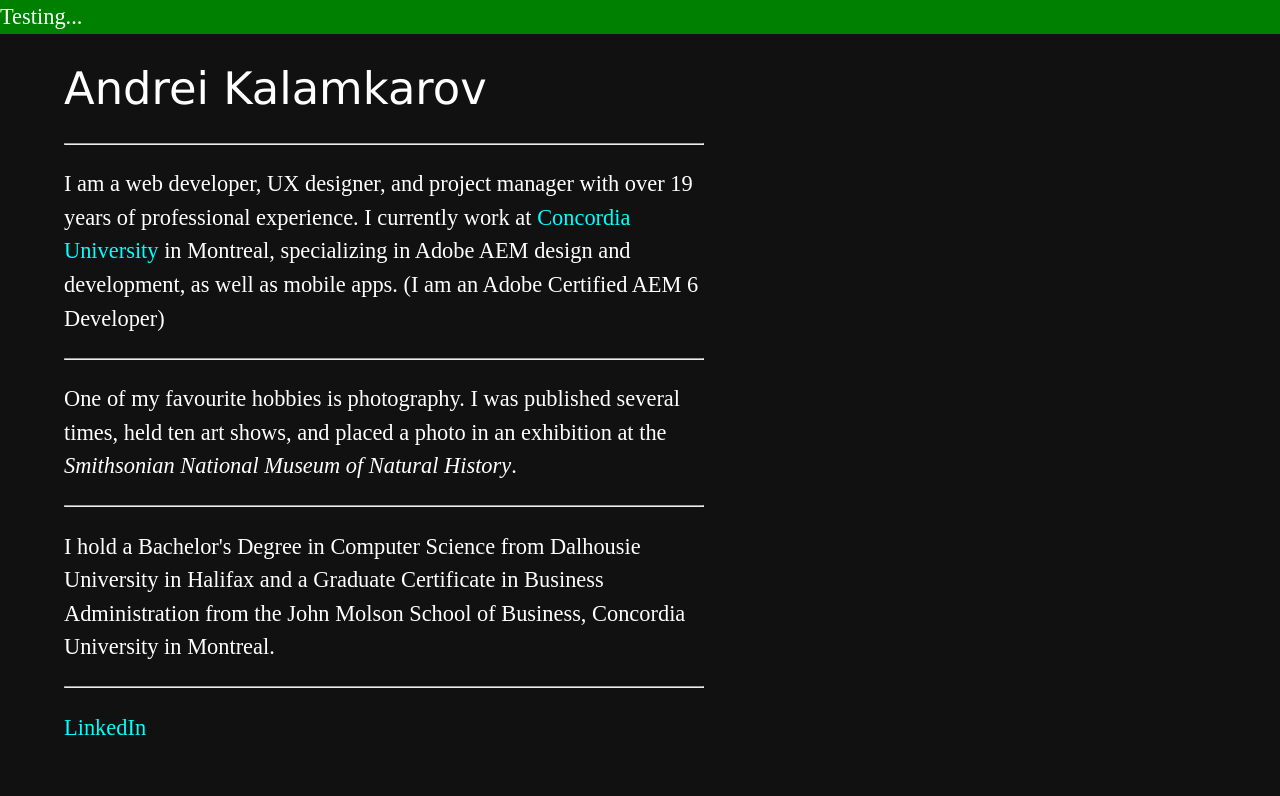
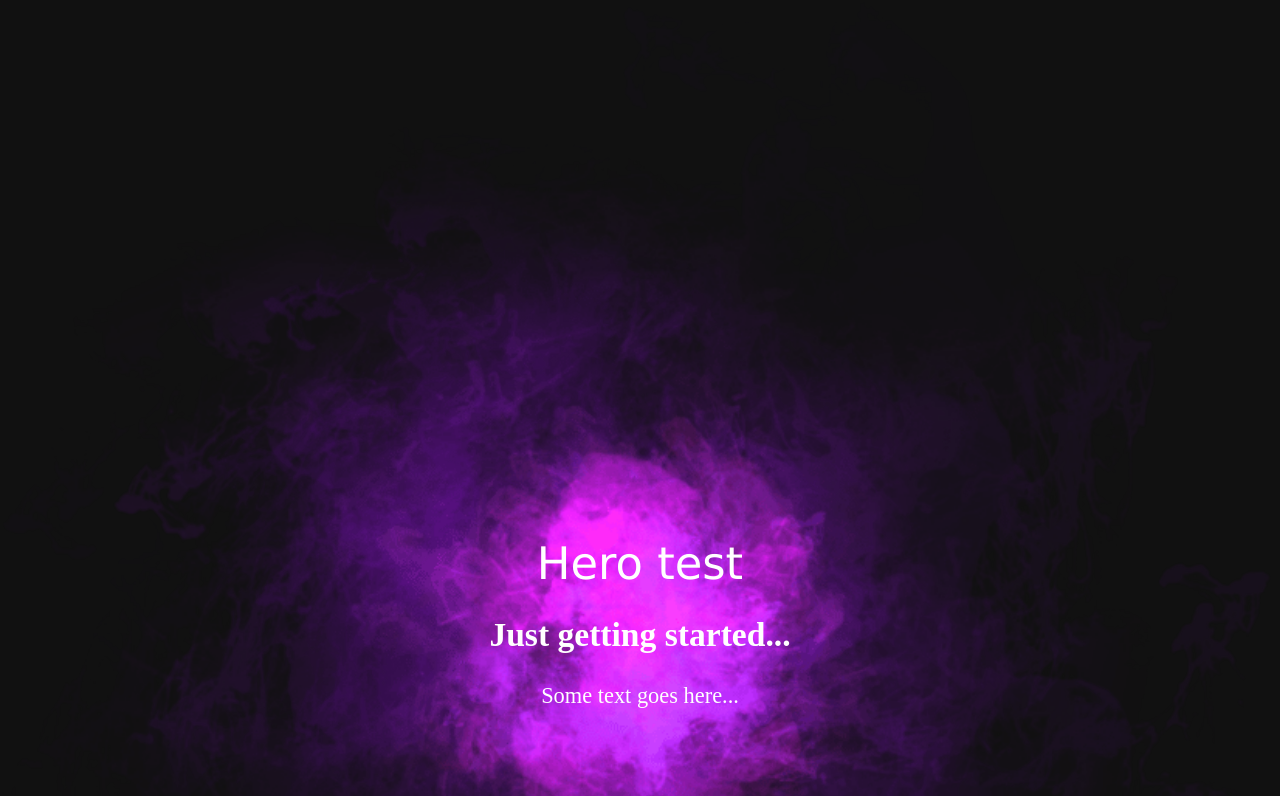
Before and after one commit to andrei-k/playground, a website built with webpack: page app/index.html in a window 1280 px wide. Shown: the top 796 px of the page. Built offline with nearby package versions, Linux system fonts and the light colour scheme.

Commit message:
Add top hero (getting started)

```diff
--- a/app/assets/styles/base/_global.css
+++ b/app/assets/styles/base/_global.css
@@ -27,5 +27,6 @@
 
 #content {
 	max-width: 640px;
-	margin: 0 5%;
+	margin: 0 auto;
+	padding: 0 20px;
 }
--- a/app/assets/styles/modules/_hero.css
+++ b/app/assets/styles/modules/_hero.css
@@ -1,3 +1,16 @@
 .hero {
-	background: green;
+	position: relative;
 }
+
+.hero__image {
+	width: 100%;
+}
+
+.hero__text-content {
+	position: absolute;
+	top: 50%;
+	transform: translateY(-50%);
+	left: 0;
+	width: 100%;
+	text-align: center;
+}
--- a/app/index.html
+++ b/app/index.html
@@ -10,7 +10,14 @@
 
 <body>
 	<section class="section">
-		<div class="hero">Testing...</div>
+		<div class="hero">
+			<img src="./assets/images/top-hero-bg.png" class="hero__image" alt="">
+			<div class="hero__text-content">
+				<h1>Hero test</h1>
+				<h2>Just getting started...</h2>
+				<p>Some text goes here...</p>
+			</div>
+		</div>
 
 		<div id="content" class="container">
 			<h1>Andrei Kalamkarov</h1>
--- a/package.json
+++ b/package.json
@@ -1,7 +1,7 @@
 {
 	"name": "playground",
 	"version": "1.0.0",
-	"description": "Personal playground project where I'll experiment with new things and keep up the momentum of doing some light coding.",
+	"description": "Personal playground project where I'll experiment with interesting things and keep up the momentum of doing some light coding.",
 	"main": "index.js",
 	"scripts": {
 		"dev": "webpack",
```
Also changed, not shown: README.md, app/assets/images/top-hero-bg.png (added).
